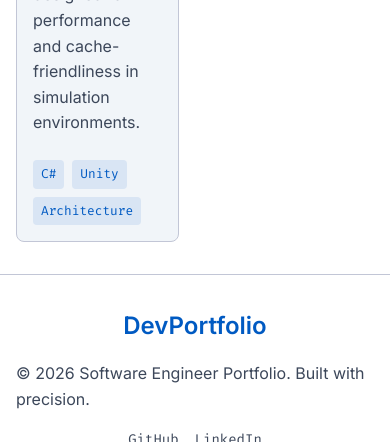
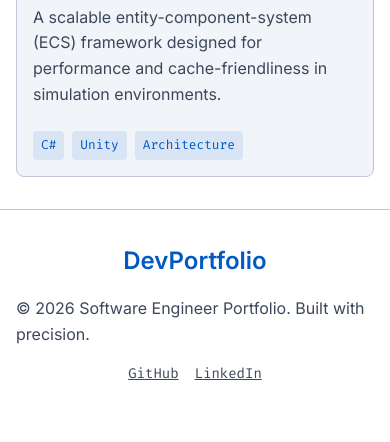
Before and after one commit to Kartoffelbauer/web-aaronsoft, an Astro site: page / in a window 390 px wide. Shown: the part 3311-3753 px from the top of the page. After the commit the page ends 3729 px from the top, so only its background shows below. Built offline with nearby package versions, Linux system fonts and the light colour scheme; Astro itself is replaced by a stand-in of ours.

Commit message:
adjust grid-4 css class to mobile viewport

```diff
--- a/src/layouts/BaseLayout.astro
+++ b/src/layouts/BaseLayout.astro
@@ -10,7 +10,7 @@
 <html lang="en">
   <head>
     <meta charset="UTF-8" />
-    <meta name="viewport" content="width=device-width, initial-scale=1.0" />
+    <meta name="viewport" content="width=width, initial-scale=1.0" />
     <title>{hero.title}</title>
     <meta name="description" content={hero.description} />
 
--- a/src/styles/main.css
+++ b/src/styles/main.css
@@ -79,6 +79,17 @@
   grid-template-columns: repeat(auto-fit, minmax(min(100%, 200px), 1fr));
 }
 
+@media (max-width: 800px) {
+  .grid-2 {
+    grid-template-columns: 1fr;
+  }
+
+  .grid-2 > * {
+    min-width: 0;
+    overflow: hidden; /* Prevents text/images from spilling out */
+  }
+}
+
 /* UI primitives (Buttons, Base Cards, Icons) */
 
 /* Icons */
```
